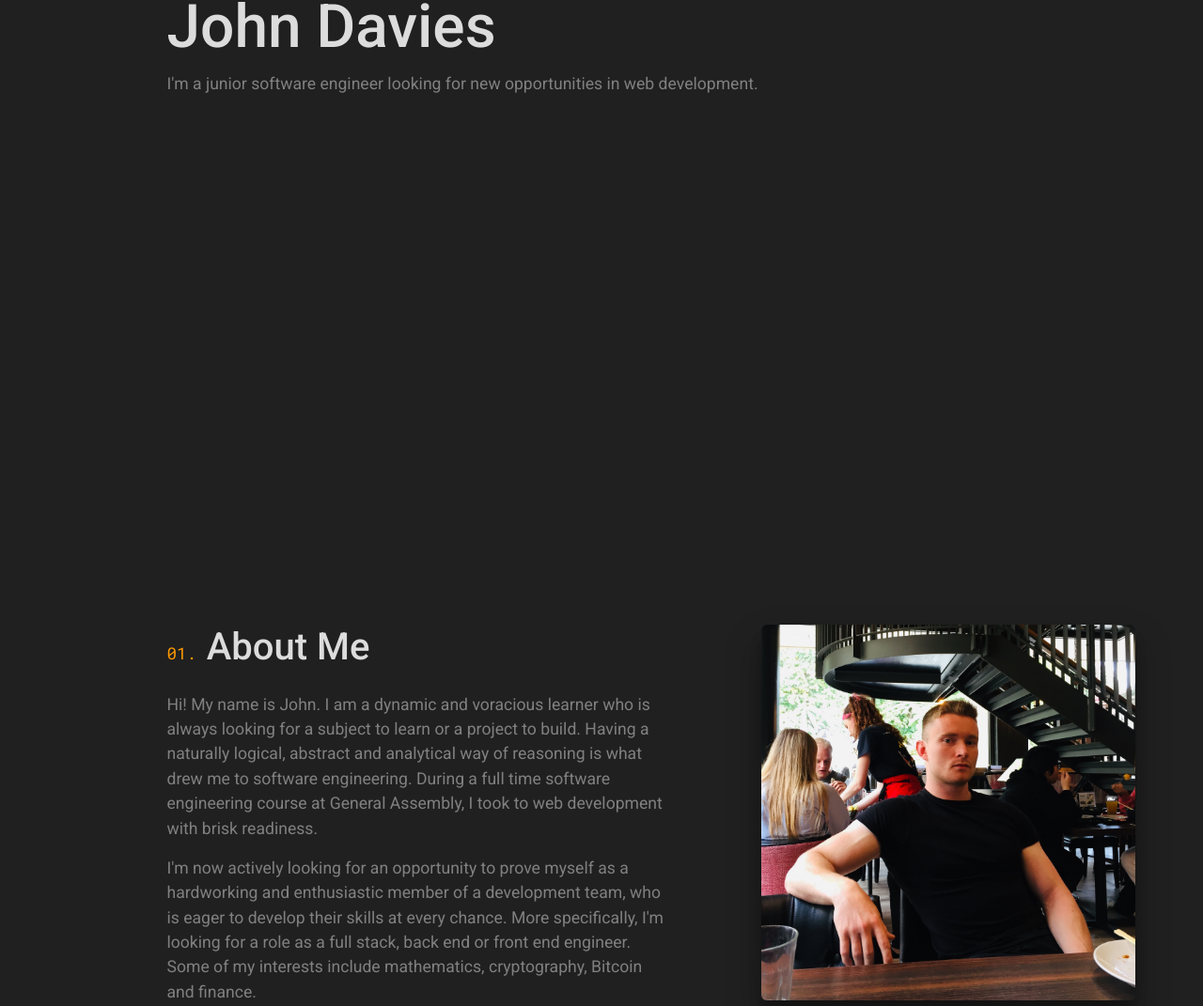
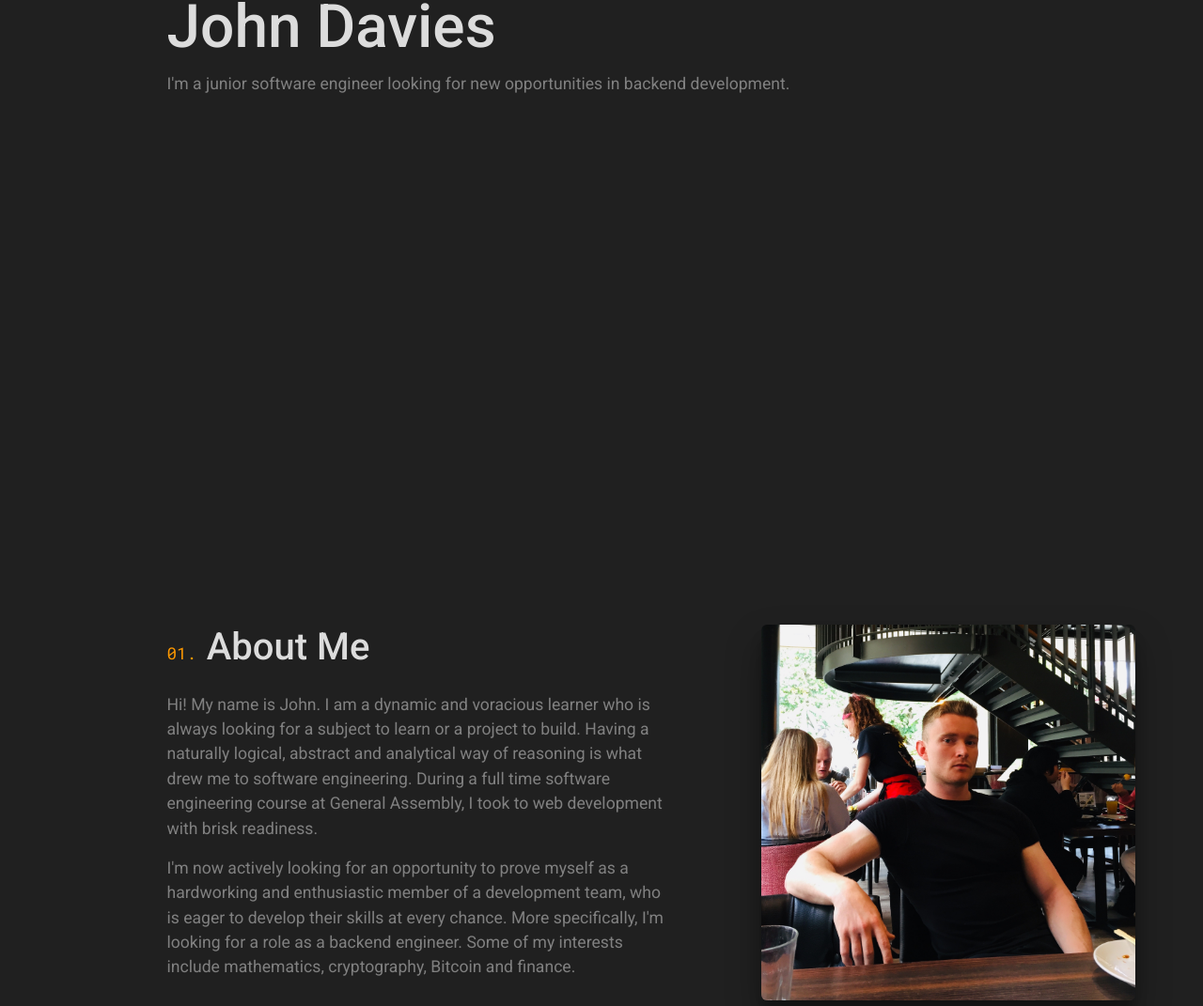
Before and after one commit to tigeryant/tigeryant.github.io, a React (Create React App) app: page / in a window 1280 px wide. Shown: the part 399-1470 px from the top of the page at 94% size. Built offline with nearby package versions, Linux system fonts and the light colour scheme.

Commit message:
updated hero content

```diff
--- a/src/components/About.js
+++ b/src/components/About.js
@@ -12,7 +12,7 @@ function About() {
           <p className="p1">
             Hi! My name is John. I am a dynamic and voracious learner who is always looking for a subject to learn or a project to build. Having a naturally logical, abstract and analytical way of reasoning is what drew me to software engineering. During a full time software engineering course at General Assembly, I took to web development with brisk readiness.
           </p>
-          <p className="p1">I&apos;m now actively looking for an opportunity to prove myself as a hardworking and enthusiastic member of a development team, who is eager to develop their skills at every chance. More specifically, I&apos;m looking for a role as a full stack, back end or front end engineer.  Some of my interests include mathematics, cryptography, Bitcoin and finance.
+          <p className="p1">I&apos;m now actively looking for an opportunity to prove myself as a hardworking and enthusiastic member of a development team, who is eager to develop their skills at every chance. More specifically, I&apos;m looking for a role as a backend engineer.  Some of my interests include mathematics, cryptography, Bitcoin and finance.
           </p>
         </div>
         <div className="col-1"></div>
--- a/src/components/Hero.js
+++ b/src/components/Hero.js
@@ -3,7 +3,7 @@ function Hero() {
     <section className="p-5" id="hero">
       <p className="p2 mono-font">Hi, my name is</p>
       <h1>John Davies</h1>
-      <p className="p1">I&apos;m a junior software engineer looking for new opportunities in web development.</p>
+      <p className="p1">I&apos;m a junior software engineer looking for new opportunities in backend development.</p>
     </section>
   )
 }
```
